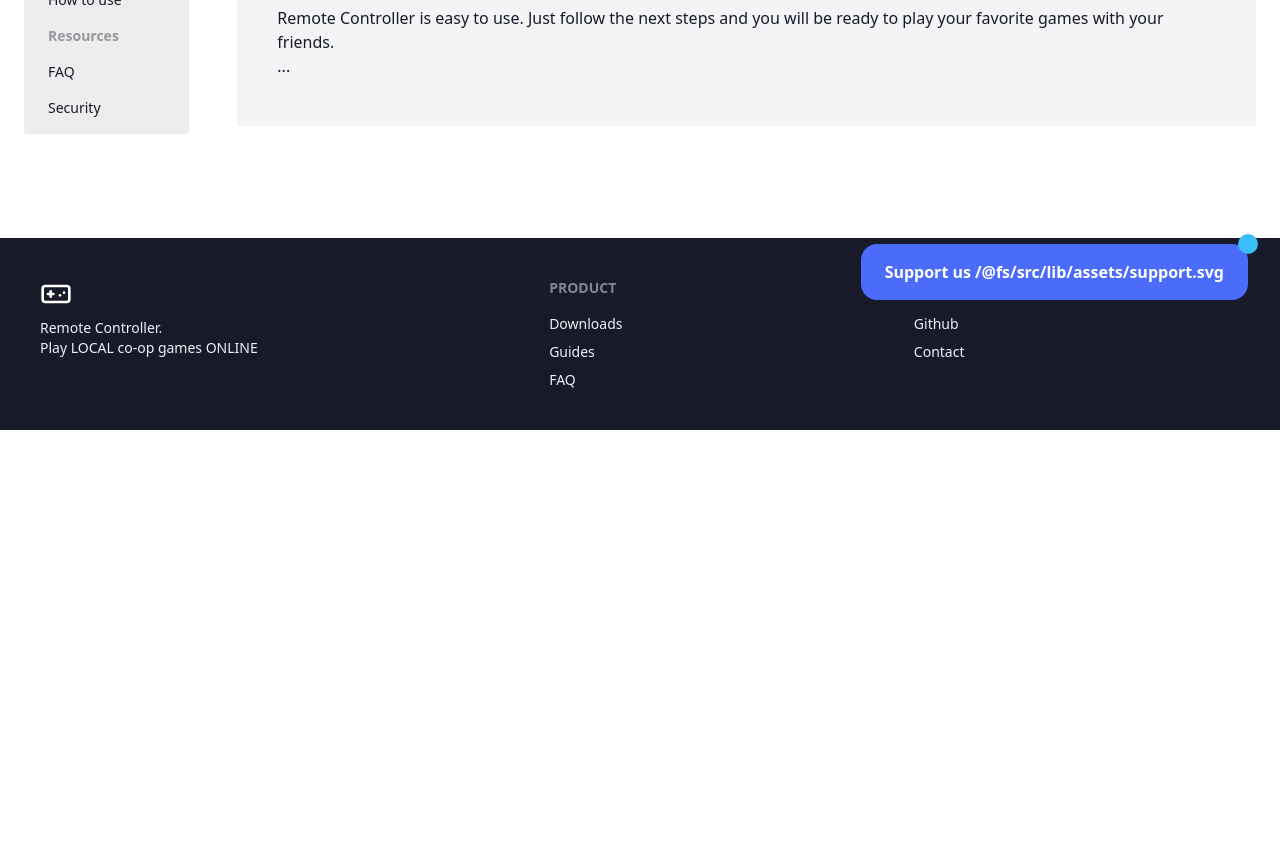
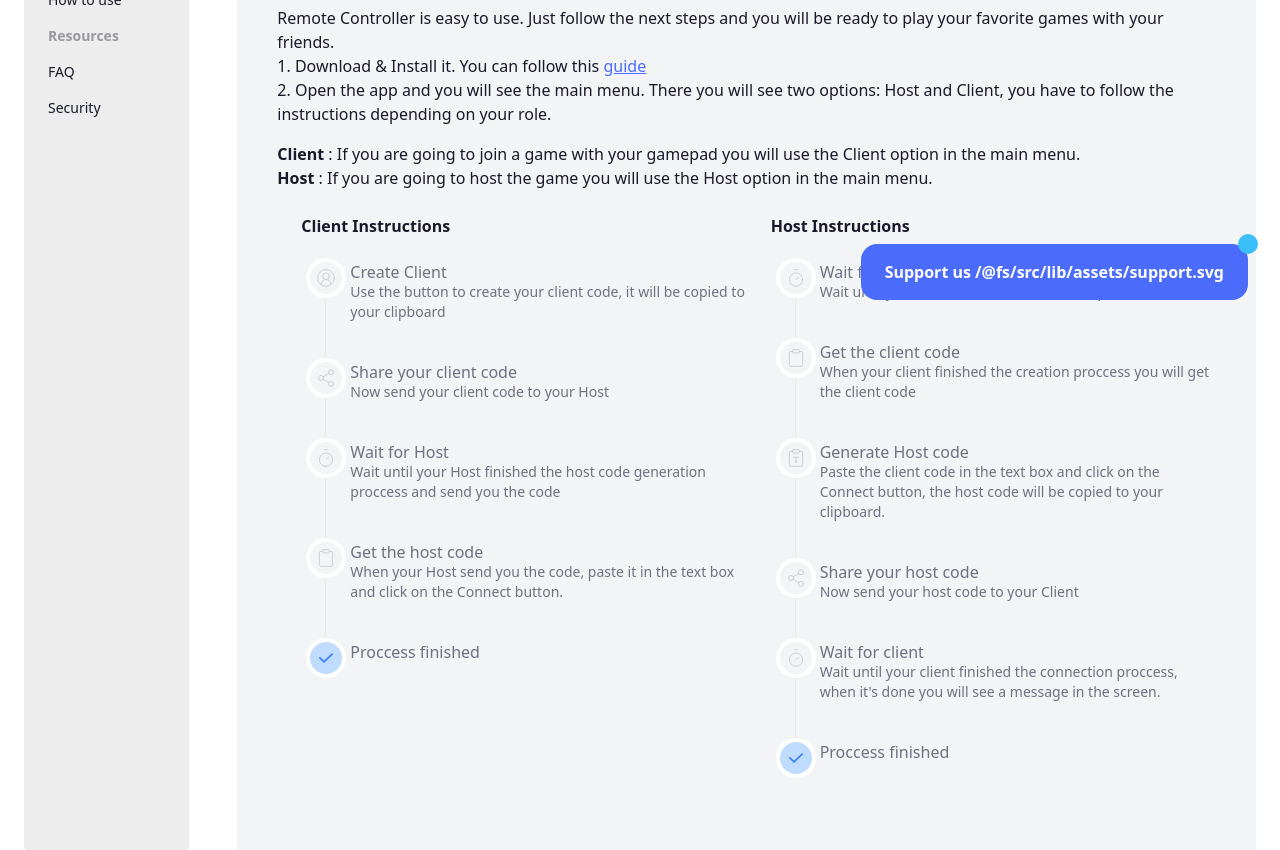
Before and after one commit to PiterWeb/RemoteController-Landing, a SvelteKit app: page /info/guides/how-to-use in a window 1280 px wide. Shown: the part 460-1310 px from the top of the page. Before the commit the page ends 890 px from the top, so only its background shows below. Built offline with nearby package versions, Linux system fonts and the light colour scheme.

Commit message:
How to use guide updated (finished)

```diff
--- a/src/routes/info/guides/how-to-use/+page.svelte
+++ b/src/routes/info/guides/how-to-use/+page.svelte
@@ -10,44 +10,335 @@
 		</p>
 
 		<ol class="list-decimal list-inside">
-			...
-			<!-- <li>
-				<h2 class="font-bold text-2xl">Download the desktop app</h2>
-				<p>
-					Download the latest Remote Controller executable for your platform and run it. You will be
-					asked to install ViGEm Bus. If you want to stream your game just click on the install
-					button and follow the steps. In the case you don't want to stream your game just click on
-					the cancel button. You can <strong>install ViGEm Bus later</strong> by going to the settings
-					menu on the APP.
+			<li class="list-item">
+				Download & Install it. You can follow this <a
+					class="link link-primary"
+					href="/info/guides/installation">guide</a
+				>
+			</li>
+
+			<li class="list-item">
+				Open the app and you will see the main menu. There you will see two options: Host and
+				Client, you have to follow the instructions depending on your role.
+
+				<p class="pt-4">
+					<strong> Client </strong>: If you are going to join a game with your gamepad you will use
+					the Client option in the main menu.
+					<br />
+					<strong> Host </strong>
+					: If you are going to host the game you will use the Host option in the main menu.
 				</p>
+
+				<div class="grid grid-cols-1 md:grid-cols-2 w-full">
+					<div>
+						<h3 class="m-6 font-bold">Client Instructions</h3>
+						<ol
+							class="relative text-gray-500 border-s border-gray-200 dark:border-gray-700 dark:text-gray-400 ml-12"
+						>
+							<li class="mb-10 ms-6">
+								<span
+									class="absolute flex items-center justify-center w-8 h-8 bg-gray-100 rounded-full -start-4 ring-4 ring-white dark:ring-gray-900 dark:bg-gray-700"
+								>
+									<svg
+										xmlns="http://www.w3.org/2000/svg"
+										width="20"
+										height="20"
+										viewBox="0 0 24 24"
+										fill="none"
+										stroke="#c7c7c7"
+										stroke-width="1"
+										stroke-linecap="round"
+										stroke-linejoin="round"
+										class="lucide lucide-circle-user-round"
+										><path d="M18 20a6 6 0 0 0-12 0" /><circle cx="12" cy="10" r="4" /><circle
+											cx="12"
+											cy="12"
+											r="10"
+										/></svg
+									>
+								</span>
+								<h3 class="font-medium leading-tight">Create Client</h3>
+								<p class="text-sm">
+									Use the button to create your client code, it will be copied to your clipboard
+								</p>
+							</li>
+							<li class="mb-10 ms-6">
+								<span
+									class="absolute flex items-center justify-center w-8 h-8 bg-gray-100 rounded-full -start-4 ring-4 ring-white dark:ring-gray-900 dark:bg-gray-700"
+								>
+									<svg
+										xmlns="http://www.w3.org/2000/svg"
+										width="20"
+										height="20"
+										viewBox="0 0 24 24"
+										fill="none"
+										stroke="#c7c7c7"
+										stroke-width="1"
+										stroke-linecap="round"
+										stroke-linejoin="round"
+										class="lucide lucide-share-2"
+										><circle cx="18" cy="5" r="3" /><circle cx="6" cy="12" r="3" /><circle
+											cx="18"
+											cy="19"
+											r="3"
+										/><line x1="8.59" x2="15.42" y1="13.51" y2="17.49" /><line
+											x1="15.41"
+											x2="8.59"
+											y1="6.51"
+											y2="10.49"
+										/></svg
+									>
+								</span>
+								<h3 class="font-medium leading-tight">Share your client code</h3>
+								<p class="text-sm">Now send your client code to your Host</p>
+							</li>
+							<li class="mb-10 ms-6">
+								<span
+									class="absolute flex items-center justify-center w-8 h-8 bg-gray-100 rounded-full -start-4 ring-4 ring-white dark:ring-gray-900 dark:bg-gray-700"
+								>
+									<svg
+										xmlns="http://www.w3.org/2000/svg"
+										width="20"
+										height="20"
+										viewBox="0 0 24 24"
+										fill="none"
+										stroke="#c7c7c7"
+										stroke-width="1"
+										stroke-linecap="round"
+										stroke-linejoin="round"
+										class="lucide lucide-timer"
+										><line x1="10" x2="14" y1="2" y2="2" /><line
+											x1="12"
+											x2="15"
+											y1="14"
+											y2="11"
+										/><circle cx="12" cy="14" r="8" /></svg
+									>
+								</span>
+								<h3 class="font-medium leading-tight">Wait for Host</h3>
+								<p class="text-sm">
+									Wait until your Host finished the host code generation proccess and send you the
+									code
+								</p>
+							</li>
+							<li class="mb-10 ms-6">
+								<span
+									class="absolute flex items-center justify-center w-8 h-8 bg-gray-100 rounded-full -start-4 ring-4 ring-white dark:ring-gray-900 dark:bg-gray-700"
+								>
+									<svg
+										xmlns="http://www.w3.org/2000/svg"
+										width="20"
+										height="20"
+										viewBox="0 0 24 24"
+										fill="none"
+										stroke="#c7c7c7"
+										stroke-width="1"
+										stroke-linecap="round"
+										stroke-linejoin="round"
+										class="lucide lucide-clipboard"
+										><rect width="8" height="4" x="8" y="2" rx="1" ry="1" /><path
+											d="M16 4h2a2 2 0 0 1 2 2v14a2 2 0 0 1-2 2H6a2 2 0 0 1-2-2V6a2 2 0 0 1 2-2h2"
+										/></svg
+									>
+								</span>
+								<h3 class="font-medium leading-tight">Get the host code</h3>
+								<p class="text-sm">
+									When your Host send you the code, paste it in the text box and click on the
+									Connect button.
+								</p>
+							</li>
+							<li class="mb-10 ms-6">
+								<span
+									class="absolute flex items-center justify-center w-8 h-8 bg-blue-200 rounded-full -start-4 ring-4 ring-white dark:ring-gray-900 dark:bg-blue-900"
+								>
+									<svg
+										class="w-3.5 h-3.5 text-blue-500 dark:text-blue-400"
+										aria-hidden="true"
+										xmlns="http://www.w3.org/2000/svg"
+										fill="none"
+										viewBox="0 0 16 12"
+									>
+										<path
+											stroke="currentColor"
+											stroke-linecap="round"
+											stroke-linejoin="round"
+											stroke-width="2"
+											d="M1 5.917 5.724 10.5 15 1.5"
+										/>
+									</svg>
+								</span>
+								<h3 class="font-medium leading-tight">Proccess finished</h3>
+							</li>
+						</ol>
+					</div>
+
+					<div>
+						<h3 class="m-6 font-bold">Host Instructions</h3>
+						<ol
+							class="relative text-gray-500 border-s border-gray-200 dark:border-gray-700 dark:text-gray-400 ml-12"
+						>
+							<li class="mb-10 ms-6">
+								<span
+									class="absolute flex items-center justify-center w-8 h-8 bg-gray-100 rounded-full -start-4 ring-4 ring-white dark:ring-gray-900 dark:bg-gray-700"
+								>
+									<svg
+										xmlns="http://www.w3.org/2000/svg"
+										width="20"
+										height="20"
+										viewBox="0 0 24 24"
+										fill="none"
+										stroke="#c7c7c7"
+										stroke-width="1"
+										stroke-linecap="round"
+										stroke-linejoin="round"
+										class="lucide lucide-timer"
+										><line x1="10" x2="14" y1="2" y2="2" /><line
+											x1="12"
+											x2="15"
+											y1="14"
+											y2="11"
+										/><circle cx="12" cy="14" r="8" /></svg
+									>
+								</span>
+								<h3 class="font-medium leading-tight">Wait for client</h3>
+								<p class="text-sm">Wait until your client finished the creation proccess</p>
+							</li>
+							<li class="mb-10 ms-6">
+								<span
+									class="absolute flex items-center justify-center w-8 h-8 bg-gray-100 rounded-full -start-4 ring-4 ring-white dark:ring-gray-900 dark:bg-gray-700"
+								>
+									<svg
+										xmlns="http://www.w3.org/2000/svg"
+										width="20"
+										height="20"
+										viewBox="0 0 24 24"
+										fill="none"
+										stroke="#c7c7c7"
+										stroke-width="1"
+										stroke-linecap="round"
+										stroke-linejoin="round"
+										class="lucide lucide-clipboard"
+										><rect width="8" height="4" x="8" y="2" rx="1" ry="1" /><path
+											d="M16 4h2a2 2 0 0 1 2 2v14a2 2 0 0 1-2 2H6a2 2 0 0 1-2-2V6a2 2 0 0 1 2-2h2"
+										/></svg
+									>
+								</span>
+								<h3 class="font-medium leading-tight">Get the client code</h3>
+								<p class="text-sm">
+									When your client finished the creation proccess you will get the client code
+								</p>
+							</li>
+							<li class="mb-10 ms-6">
+								<span
+									class="absolute flex items-center justify-center w-8 h-8 bg-gray-100 rounded-full -start-4 ring-4 ring-white dark:ring-gray-900 dark:bg-gray-700"
+								>
+									<svg
+										xmlns="http://www.w3.org/2000/svg"
+										width="20"
+										height="20"
+										viewBox="0 0 24 24"
+										fill="none"
+										stroke="#c7c7c7"
+										stroke-width="1"
+										stroke-linecap="round"
+										stroke-linejoin="round"
+										class="lucide lucide-clipboard-type"
+										><rect width="8" height="4" x="8" y="2" rx="1" ry="1" /><path
+											d="M16 4h2a2 2 0 0 1 2 2v14a2 2 0 0 1-2 2H6a2 2 0 0 1-2-2V6a2 2 0 0 1 2-2h2"
+										/><path d="M9 12v-1h6v1" /><path d="M11 17h2" /><path d="M12 11v6" /></svg
+									>
+								</span>
+								<h3 class="font-medium leading-tight">Generate Host code</h3>
+								<p class="text-sm">
+									Paste the client code in the text box and click on the Connect button, the host
+									code will be copied to your clipboard.
+								</p>
+							</li>
+							<li class="mb-10 ms-6">
+								<span
+									class="absolute flex items-center justify-center w-8 h-8 bg-gray-100 rounded-full -start-4 ring-4 ring-white dark:ring-gray-900 dark:bg-gray-700"
+								>
+									<svg
+										xmlns="http://www.w3.org/2000/svg"
+										width="20"
+										height="20"
+										viewBox="0 0 24 24"
+										fill="none"
+										stroke="#c7c7c7"
+										stroke-width="1"
+										stroke-linecap="round"
+										stroke-linejoin="round"
+										class="lucide lucide-share-2"
+										><circle cx="18" cy="5" r="3" /><circle cx="6" cy="12" r="3" /><circle
+											cx="18"
+											cy="19"
+											r="3"
+										/><line x1="8.59" x2="15.42" y1="13.51" y2="17.49" /><line
+											x1="15.41"
+											x2="8.59"
+											y1="6.51"
+											y2="10.49"
+										/></svg
+									>
+								</span>
+								<h3 class="font-medium leading-tight">Share your host code</h3>
+								<p class="text-sm">Now send your host code to your Client</p>
+							</li>
+							<li class="mb-10 ms-6">
+								<span
+									class="absolute flex items-center justify-center w-8 h-8 bg-gray-100 rounded-full -start-4 ring-4 ring-white dark:ring-gray-900 dark:bg-gray-700"
+								>
+									<svg
+										xmlns="http://www.w3.org/2000/svg"
+										width="20"
+										height="20"
+										viewBox="0 0 24 24"
+										fill="none"
+										stroke="#c7c7c7"
+										stroke-width="1"
+										stroke-linecap="round"
+										stroke-linejoin="round"
+										class="lucide lucide-timer"
+										><line x1="10" x2="14" y1="2" y2="2" /><line
+											x1="12"
+											x2="15"
+											y1="14"
+											y2="11"
+										/><circle cx="12" cy="14" r="8" /></svg
+									>
+								</span>
+								<h3 class="font-medium leading-tight">Wait for client</h3>
+								<p class="text-sm">
+									Wait until your client finished the connection proccess, when it's done you will
+									see a message in the screen.
+								</p>
+							</li>
+							<li class="mb-10 ms-6">
+								<span
+									class="absolute flex items-center justify-center w-8 h-8 bg-blue-200 rounded-full -start-4 ring-4 ring-white dark:ring-gray-900 dark:bg-blue-900"
+								>
+									<svg
+										class="w-3.5 h-3.5 text-blue-500 dark:text-blue-400"
+										aria-hidden="true"
+										xmlns="http://www.w3.org/2000/svg"
+										fill="none"
+										viewBox="0 0 16 12"
+									>
+										<path
+											stroke="currentColor"
+											stroke-linecap="round"
+											stroke-linejoin="round"
+											stroke-width="2"
+											d="M1 5.917 5.724 10.5 15 1.5"
+										/>
+									</svg>
+								</span>
+								<h3 class="font-medium leading-tight">Proccess finished</h3>
+							</li>
+						</ol>
+					</div>
+				</div>
 			</li>
-			<li>
-				<h2 class="font-bold text-2xl">Open the desktop app</h2>
-				<p>Open the desktop app and you will see a screen like this:</p>
-				<img src="/img/guides/how-to-use/1.png" alt="Desktop app screen" class="my-6" />
-			</li>
-			<li>
-				<h2 class="font-bold text-2xl">Open the browser version</h2>
-				<p>
-					Open the browser version of Remote Controller by going to <a class="link" href="/client"
-						>remote-controller-client.vercel.app</a
-					>.
-				</p>
-			</li>
-			<li>
-				<h2 class="font-bold text-2xl">Connect the desktop app with the browser version</h2>
-				<p>In the browser version you will see a screen like this:</p>
-				<img src="/img/guides/how-to-use/2.png" alt="Browser version screen" class="my-6" />
-				<p>In the desktop app you will see a screen like this:</p>
-				<img src="/img/guides/how-to-use/3.png" alt="Desktop app screen" class="my-6" />
-				<p>
-					In the desktop app you will see a code. Copy that code and paste it in the browser
-					version. Then click on the connect button.
-				</p>
-				<img src="/img/guides/how-to-use/4.png" alt="Desktop app screen" class="my-6" />
-				<p>If everything goes well you will see a screen like this:</p>
-				<img src="/img/guides/how-to-use/5.png" alt="Desktop app screen" class="my-6" />
-			</li> -->
 		</ol>
 	</div>
 </InfoTemplate>
```
